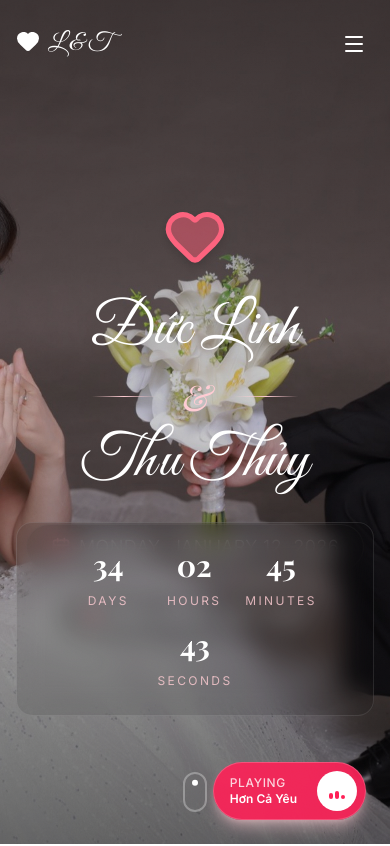
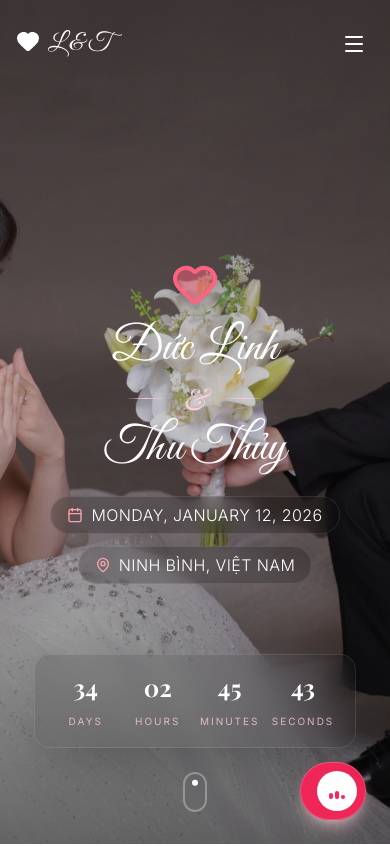
Before and after one commit to Xunino/wedding, a React (Vite) app in the folder app/: page / in a window 390 px wide. Shown: the top 846 px of the page. Built offline with nearby package versions, Linux system fonts and the light colour scheme; a web font is replaced by a local one.

Commit message:
Update UI

```diff
--- a/app/src/components/Couple.jsx
+++ b/app/src/components/Couple.jsx
@@ -104,12 +104,12 @@ export default function Couple({ weddingDetails }) {
                         viewport={{ once: true }}
                         className="relative z-10"
                     >
-                        <span className="text-rose-500 font-medium tracking-[0.2em] uppercase text-sm mb-4 block">The Happy Couple</span>
-                        <h2 className="text-5xl md:text-7xl font-serif text-gray-800 mb-6">Groom & Bride</h2>
+                        <span className="text-rose-500 font-medium tracking-[0.2em] uppercase text-xs md:text-sm mb-4 block">The Happy Couple</span>
+                        <h2 className="text-4xl md:text-7xl font-serif text-gray-800 mb-6">Groom & Bride</h2>
                         <div className="flex justify-center items-center gap-4">
-                            <div className="h-px w-12 bg-rose-200" />
-                            <Heart className="w-6 h-6 text-rose-400 fill-rose-400 animate-pulse" />
-                            <div className="h-px w-12 bg-rose-200" />
+                            <div className="h-px w-8 md:w-12 bg-rose-200" />
+                            <Heart className="w-5 h-5 md:w-6 md:h-6 text-rose-400 fill-rose-400 animate-pulse" />
+                            <div className="h-px w-8 md:w-12 bg-rose-200" />
                         </div>
                     </motion.div>
 
--- a/app/src/components/Gallery.jsx
+++ b/app/src/components/Gallery.jsx
@@ -137,23 +137,23 @@ export default function Gallery({ photos }) {
                     >
                         <button
                             onClick={closeLightbox}
-                            className="absolute top-6 right-6 p-2 text-white/70 hover:text-white transition-colors bg-white/10 rounded-full hover:bg-white/20"
+                            className="absolute top-4 right-4 md:top-6 md:right-6 p-2 text-white/70 hover:text-white transition-colors bg-white/10 rounded-full hover:bg-white/20 z-50"
                         >
-                            <X className="w-8 h-8" />
+                            <X className="w-6 h-6 md:w-8 md:h-8" />
                         </button>
 
                         <button
                             onClick={(e) => { e.stopPropagation(); navigatePhoto('prev'); }}
-                            className="absolute left-4 p-4 text-white/70 hover:text-white transition-colors hover:scale-110"
+                            className="absolute left-2 md:left-4 p-2 md:p-4 text-white/70 hover:text-white transition-colors hover:scale-110 z-50"
                         >
-                            <ChevronLeft className="w-10 h-10" />
+                            <ChevronLeft className="w-8 h-8 md:w-10 md:h-10" />
                         </button>
 
                         <button
                             onClick={(e) => { e.stopPropagation(); navigatePhoto('next'); }}
-                            className="absolute right-4 p-4 text-white/70 hover:text-white transition-colors hover:scale-110"
+                            className="absolute right-2 md:right-4 p-2 md:p-4 text-white/70 hover:text-white transition-colors hover:scale-110 z-50"
                         >
-                            <ChevronRight className="w-10 h-10" />
+                            <ChevronRight className="w-8 h-8 md:w-10 md:h-10" />
                         </button>
 
                         <motion.div
--- a/app/src/components/Hero.jsx
+++ b/app/src/components/Hero.jsx
@@ -47,22 +47,22 @@ export default function Hero({ weddingDetails }) {
                 style={{ opacity }}
                 className="relative h-full flex flex-col items-center justify-center text-white px-4 text-center"
             >
-                <div className="space-y-8">
+                <div className="space-y-4 md:space-y-8 w-full max-w-4xl">
                     <motion.div
                         initial={{ opacity: 0, scale: 0.8 }}
                         animate={{ opacity: 1, scale: 1 }}
                         transition={{ duration: 1, ease: "easeOut" }}
-                        className="mb-8"
+                        className="mb-4 md:mb-8"
                     >
-                        <Heart className="w-16 h-16 mx-auto text-rose-400 fill-rose-400/50 animate-pulse drop-shadow-lg" />
+                        <Heart className="w-12 h-12 md:w-16 md:h-16 mx-auto text-rose-400 fill-rose-400/50 animate-pulse drop-shadow-lg" />
                     </motion.div>
 
-                    <div className="space-y-4">
+                    <div className="space-y-2 md:space-y-4">
                         <motion.h1
                             initial={{ opacity: 0, y: 50 }}
                             animate={{ opacity: 1, y: 0 }}
                             transition={{ duration: 1, delay: 0.3, ease: "easeOut" }}
-                            className="text-6xl md:text-8xl lg:text-9xl font-script drop-shadow-xl"
+                            className="text-5xl sm:text-6xl md:text-8xl lg:text-9xl font-script drop-shadow-xl"
                         >
                             {weddingDetails.groomName}
                         </motion.h1>
@@ -71,18 +71,18 @@ export default function Hero({ weddingDetails }) {
                             initial={{ opacity: 0, scaleX: 0 }}
                             animate={{ opacity: 1, scaleX: 1 }}
                             transition={{ duration: 1, delay: 0.6 }}
-                            className="flex items-center justify-center gap-6 my-4"
+                            className="flex items-center justify-center gap-4 md:gap-6 my-2 md:my-4"
                         >
-                            <div className="h-px w-16 md:w-32 bg-gradient-to-r from-transparent via-rose-200 to-transparent"></div>
-                            <span className="text-4xl md:text-5xl font-serif italic text-rose-200">&</span>
-                            <div className="h-px w-16 md:w-32 bg-gradient-to-r from-transparent via-rose-200 to-transparent"></div>
+                            <div className="h-px w-10 md:w-32 bg-gradient-to-r from-transparent via-rose-200 to-transparent"></div>
+                            <span className="text-3xl md:text-5xl font-serif italic text-rose-200">&</span>
+                            <div className="h-px w-10 md:w-32 bg-gradient-to-r from-transparent via-rose-200 to-transparent"></div>
                         </motion.div>
 
                         <motion.h1
                             initial={{ opacity: 0, y: -50 }}
                             animate={{ opacity: 1, y: 0 }}
                             transition={{ duration: 1, delay: 0.9, ease: "easeOut" }}
-                            className="text-6xl md:text-8xl lg:text-9xl font-script drop-shadow-xl"
+                            className="text-5xl sm:text-6xl md:text-8xl lg:text-9xl font-script drop-shadow-xl"
                         >
                             {weddingDetails.brideName}
                         </motion.h1>
@@ -92,10 +92,10 @@ export default function Hero({ weddingDetails }) {
                         initial={{ opacity: 0 }}
                         animate={{ opacity: 1 }}
                         transition={{ duration: 1, delay: 1.2 }}
-                        className="flex flex-col md:flex-row items-center justify-center gap-6 text-lg md:text-xl font-light tracking-wide uppercase mt-8"
+                        className="flex flex-col md:flex-row items-center justify-center gap-3 md:gap-6 text-base md:text-xl font-light tracking-wide uppercase mt-6 md:mt-8"
                     >
-                        <div className="flex items-center gap-2 bg-black/20 backdrop-blur-sm px-6 py-2 rounded-full border border-white/10">
-                            <Calendar className="w-5 h-5 text-rose-300" />
+                        <div className="flex items-center gap-2 bg-black/20 backdrop-blur-sm px-4 md:px-6 py-1.5 md:py-2 rounded-full border border-white/10">
+                            <Calendar className="w-4 h-4 md:w-5 md:h-5 text-rose-300" />
                             <span>
                                 {weddingDetails.weddingDate.toLocaleDateString('en-US', {
                                     weekday: 'long',
@@ -105,8 +105,8 @@ export default function Hero({ weddingDetails }) {
                                 })}
                             </span>
                         </div>
-                        <div className="flex items-center gap-2 bg-black/20 backdrop-blur-sm px-6 py-2 rounded-full border border-white/10">
-                            <MapPin className="w-5 h-5 text-rose-300" />
+                        <div className="flex items-center gap-2 bg-black/20 backdrop-blur-sm px-4 md:px-6 py-1.5 md:py-2 rounded-full border border-white/10">
+                            <MapPin className="w-4 h-4 md:w-5 md:h-5 text-rose-300" />
                             <span>{weddingDetails.location}</span>
                         </div>
                     </motion.div>
@@ -117,20 +117,20 @@ export default function Hero({ weddingDetails }) {
                     initial={{ opacity: 0, y: 50 }}
                     animate={{ opacity: 1, y: 0 }}
                     transition={{ duration: 0.8, delay: 1.5 }}
-                    className="absolute bottom-32 w-full px-4"
+                    className="absolute bottom-24 md:bottom-32 w-full px-4"
                 >
-                    <div className="flex flex-wrap justify-center gap-4 md:gap-8 bg-black/10 backdrop-blur-md py-6 px-10 rounded-2xl border border-white/10 mx-auto max-w-4xl">
+                    <div className="flex flex-wrap justify-center gap-3 md:gap-8 bg-black/10 backdrop-blur-md py-4 md:py-6 px-4 md:px-10 rounded-2xl border border-white/10 mx-auto max-w-[90%] md:max-w-4xl shadow-2xl">
                         {[
                             { label: 'Days', value: countdown.days },
                             { label: 'Hours', value: countdown.hours },
                             { label: 'Minutes', value: countdown.minutes },
                             { label: 'Seconds', value: countdown.seconds },
                         ].map((item, index) => (
-                            <div key={index} className="text-center min-w-[70px] md:min-w-[90px]">
-                                <div className="text-3xl md:text-5xl font-bold font-serif mb-1 tabular-nums">
+                            <div key={index} className="text-center min-w-[60px] md:min-w-[90px]">
+                                <div className="text-2xl md:text-5xl font-bold font-serif mb-1 tabular-nums">
                                     {item.value.toString().padStart(2, '0')}
                                 </div>
-                                <span className="text-xs md:text-sm uppercase tracking-[0.2em] text-rose-200/80">{item.label}</span>
+                                <span className="text-[10px] md:text-sm uppercase tracking-[0.2em] text-rose-200/80">{item.label}</span>
                             </div>
                         ))}
                     </div>
--- a/app/src/components/MusicPlayer.jsx
+++ b/app/src/components/MusicPlayer.jsx
@@ -72,7 +72,7 @@ export default function MusicPlayer() {
                 whileHover={{ scale: 1.05 }}
                 whileTap={{ scale: 0.95 }}
             >
-                <div className="flex flex-col items-start mr-2">
+                <div className="hidden md:flex flex-col items-start mr-2">
                     <span className="text-xs font-medium uppercase tracking-wider opacity-80">
                         {isPlaying ? 'Playing' : 'Paused'}
                     </span>
--- a/app/src/components/Navbar.jsx
+++ b/app/src/components/Navbar.jsx
@@ -64,8 +64,8 @@ export default function Navbar() {
     return (
         <nav
             className={`fixed top-0 left-0 right-0 z-50 transition-all duration-500 ease-in-out ${isScrolled
-                    ? 'bg-white/80 backdrop-blur-xl shadow-sm py-3'
-                    : 'bg-transparent py-6'
+                ? 'bg-white/80 backdrop-blur-xl shadow-sm py-3'
+                : 'bg-transparent py-6'
                 }`}
         >
             <div className="max-w-7xl mx-auto px-4 sm:px-6 lg:px-8">
@@ -122,16 +122,16 @@ export default function Navbar() {
                         initial={{ opacity: 0, height: 0 }}
                         animate={{ opacity: 1, height: 'auto' }}
                         exit={{ opacity: 0, height: 0 }}
-                        className="md:hidden bg-white/95 backdrop-blur-xl border-t border-gray-100 overflow-hidden"
+                        className="md:hidden bg-white/95 backdrop-blur-xl border-t border-gray-100 overflow-hidden shadow-2xl"
                     >
                         <div className="px-4 py-4 space-y-2">
                             {navLinks.map((link) => (
                                 <button
                                     key={link.name}
                                     onClick={() => scrollToSection(link.href)}
-                                    className={`block w-full text-left px-4 py-3 rounded-lg transition-colors
+                                    className={`block w-full text-left px-4 py-3 rounded-lg transition-colors text-base font-medium active:scale-95 transform duration-200
                                         ${activeSection === link.href.substring(1)
-                                            ? 'bg-rose-50 text-rose-600 font-medium'
+                                            ? 'bg-rose-50 text-rose-600'
                                             : 'text-gray-600 hover:bg-rose-50 hover:text-rose-600'
                                         }`}
                                 >
--- a/app/src/components/Timeline.jsx
+++ b/app/src/components/Timeline.jsx
@@ -75,11 +75,11 @@ export default function Timeline() {
 
                 <div className="relative min-h-[600px] z-10">
                     {/* Vertical Line */}
-                    <div className="absolute left-1/2 transform -translate-x-1/2 h-full w-px">
+                    <div className="absolute left-8 md:left-1/2 transform -translate-x-1/2 h-full w-px">
                         <div className="absolute inset-0 bg-gradient-to-b from-transparent via-rose-300 to-transparent opacity-60" />
                     </div>
 
-                    <div className="space-y-16">
+                    <div className="space-y-12 md:space-y-16">
                         <AnimatePresence mode="wait">
                             <motion.div
                                 key={activeTab}
@@ -87,7 +87,7 @@ export default function Timeline() {
                                 animate={{ opacity: 1, y: 0 }}
                                 exit={{ opacity: 0, y: -20 }}
                                 transition={{ duration: 0.5 }}
-                                className="space-y-16"
+                                className="space-y-12 md:space-y-16"
                             >
                                 {events.map((event, index) => {
                                     const Icon = event.icon;
@@ -100,15 +100,15 @@ export default function Timeline() {
                                             whileInView={{ opacity: 1, y: 0 }}
                                             viewport={{ once: true, margin: "-50px" }}
                                             transition={{ duration: 0.7, delay: index * 0.1, type: "spring", bounce: 0.4 }}
-                                            className={`relative flex items-center justify-between ${isEven ? 'flex-row' : 'flex-row-reverse'
+                                            className={`relative flex md:items-center md:justify-between ${isEven ? 'md:flex-row' : 'md:flex-row-reverse'
                                                 }`}
                                         >
                                             {/* Content Card */}
-                                            <div className={`w-5/12 ${isEven ? 'text-right pr-12' : 'text-left pl-12'}`}>
+                                            <div className={`w-full md:w-5/12 pl-16 md:pl-0 ${isEven ? 'md:text-right md:pr-12' : 'md:text-left md:pl-12'}`}>
                                                 <div className="group relative">
-                                                    <div className={`absolute top-0 ${isEven ? '-right-2' : '-left-2'} w-2 h-full bg-rose-500/0 group-hover:bg-rose-500/10 transition-colors duration-300 rounded${isEven ? '-l' : '-r'}-lg`} />
+                                                    <div className={`hidden md:block absolute top-0 ${isEven ? '-right-2' : '-left-2'} w-2 h-full bg-rose-500/0 group-hover:bg-rose-500/10 transition-colors duration-300 rounded${isEven ? '-l' : '-r'}-lg`} />
 
-                                                    <div className={`inline-flex items-center gap-2 text-rose-500 font-semibold mb-2 ${isEven ? 'flex-row-reverse' : 'flex-row'
+                                                    <div className={`inline-flex items-center gap-2 text-rose-500 font-semibold mb-2 ${isEven ? 'md:flex-row-reverse' : 'md:flex-row'
                                                         }`}>
                                                         <div className="px-3 py-1 rounded-full bg-rose-50 border border-rose-100 flex items-center gap-2 shadow-sm">
                                                             <Clock className="w-3.5 h-3.5" />
@@ -116,17 +116,18 @@ export default function Timeline() {
                                                         </div>
                                                     </div>
 
-                                                    <h3 className="text-2xl font-serif text-gray-800 mb-2 group-hover:text-rose-600 transition-colors duration-300">
+                                                    <h3 className="text-xl md:text-2xl font-serif text-gray-800 mb-2 group-hover:text-rose-600 transition-colors duration-300">
                                                         {event.title}
                                                     </h3>
-                                                    <p className="text-gray-500 font-light leading-relaxed">
+                                                    <p className="text-gray-500 font-light leading-relaxed text-sm md:text-base">
                                                         {event.description}
                                                     </p>
                                                 </div>
                                             </div>
 
-                                            {/* Center Icon */}
-                                            <div className="absolute left-1/2 transform -translate-x-1/2 flex items-center justify-center">
+                                            {/* Center Icon (Desktop) / Left Line Icon (Mobile) */}
+                                            <div className="absolute left-8 top-0 md:left-1/2 transform -translate-x-1/2 flex items-center justify-center h-full md:h-auto">
+                                                {/* Desktop Icon */}
                                                 <div className="relative w-14 h-14 hidden md:flex items-center justify-center">
                                                     <motion.div
                                                         animate={{ scale: [1, 1.2, 1] }}
@@ -138,12 +139,14 @@ export default function Timeline() {
                                                     </div>
                                                 </div>
 
-                                                {/* Mobile Dot */}
-                                                <div className="md:hidden w-4 h-4 bg-white border-2 border-rose-400 rounded-full z-10 shadow-md transform -translate-y-1/2"></div>
+                                                {/* Mobile Dot/Icon */}
+                                                <div className="md:hidden absolute top-0 w-10 h-10 bg-white border-2 border-rose-400 rounded-full z-10 shadow-md flex items-center justify-center">
+                                                    <Icon className="w-5 h-5 text-rose-500" />
+                                                </div>
                                             </div>
 
-                                            {/* Empty Space */}
-                                            <div className="w-5/12" />
+                                            {/* Empty Space - Hidden on Mobile */}
+                                            <div className="hidden md:block w-5/12" />
                                         </motion.div>
                                     );
                                 })}
```
